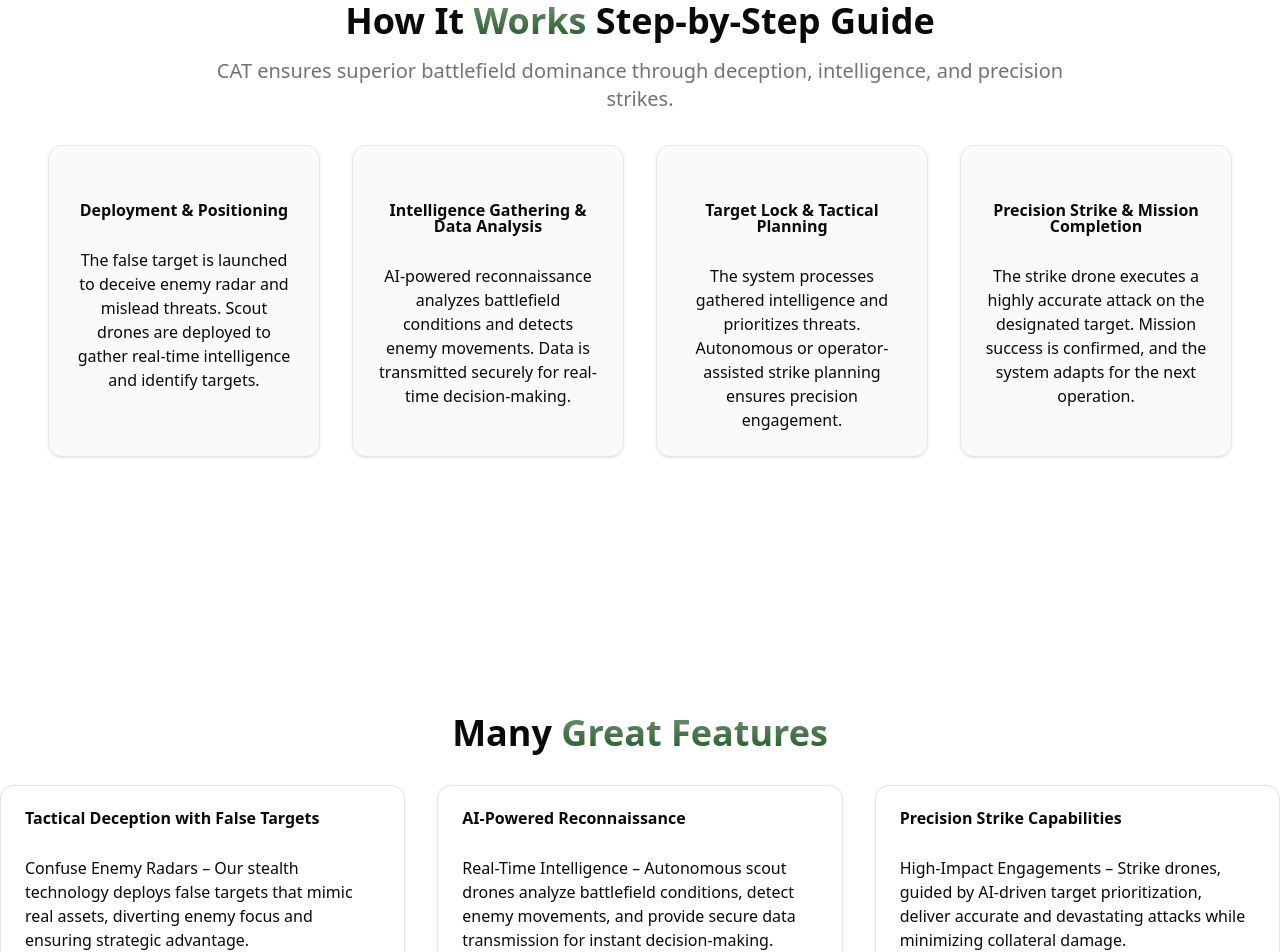
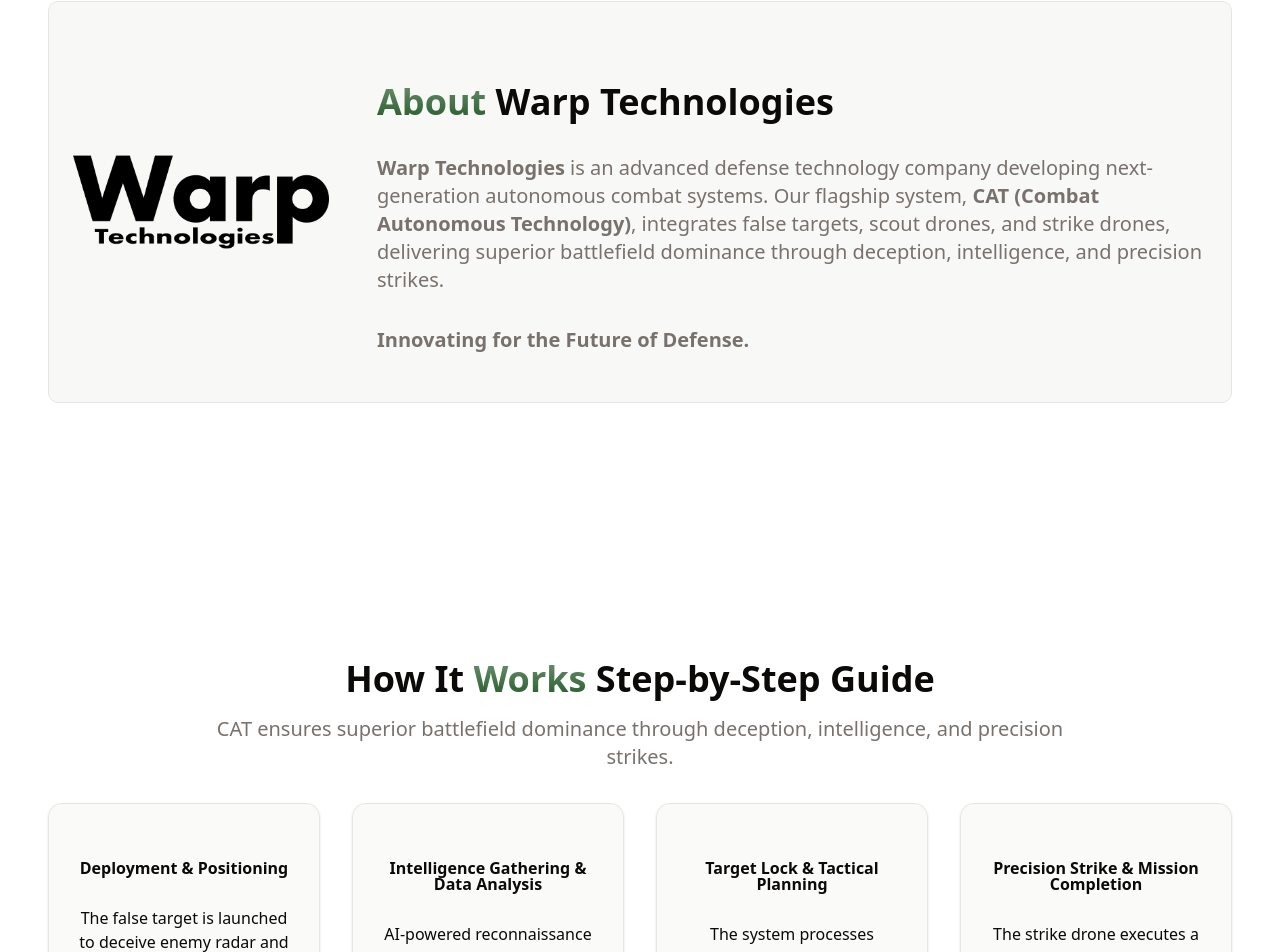
Before and after one commit to anastasia-kvitka/my-portfolio, a Next.js app: page / in a window 1280 px wide. Shown: the part 984-1936 px from the top of the page. Built offline with nearby package versions, Linux system fonts and the light colour scheme; some icons are missing.

Commit message:
added paddings

```diff
--- a/app/page.tsx
+++ b/app/page.tsx
@@ -1,3 +1,4 @@
+import { About } from "@/components/About";
 import { FAQ } from "@/components/FAQ";
 import { Features } from "@/components/Features";
 import { Hero } from "@/components/Hero";
@@ -10,6 +11,7 @@ export default function Home() {
     <>
       <Navigation />
       <Hero />
+      <About />
       <HowItWorks />
       <Features />
       <FAQ />
--- /dev/null
+++ b/components/About.tsx
@@ -0,0 +1,39 @@
+import Image from "next/image";
+import logo from "./assets/logo.png";
+
+export const About = () => {
+  return (
+    <section id="about" className="container py-24 sm:py-32  px-6 md:px-12">
+      <div className="bg-muted/70 border rounded-lg py-12">
+        <div className="px-6 flex flex-col md:flex-row gap-8 md:gap-12">
+          <Image
+            src={logo}
+            alt=""
+            className="w-[256px] object-contain rounded-lg mx-auto md:mx-0"
+          />
+          <div className="bg-green-0 flex flex-col justify-center text-center md:text-left items-center md:items-start">
+            <h2 className="text-3xl md:text-4xl font-bold py-8">
+              <span className="bg-gradient-to-b from-primary/60 to-primary text-transparent bg-clip-text">
+                About{" "}
+              </span>
+              Warp Technologies
+            </h2>
+            <p className="text-xl text-muted-foreground pb-8">
+              <b>Warp Technologies</b> is an advanced defense technology company
+              developing next-generation autonomous combat systems. Our flagship
+              system, <b>CAT (Combat Autonomous Technology)</b>, integrates
+              false targets, scout drones, and strike drones, delivering
+              superior battlefield dominance through deception, intelligence,
+              and precision strikes.
+            </p>
+            <p className="text-xl text-muted-foreground font-bold">
+              Innovating for the Future of Defense.
+            </p>
+
+            {/*<Statistics />*/}
+          </div>
+        </div>
+      </div>
+    </section>
+  );
+};
--- a/components/FAQ.tsx
+++ b/components/FAQ.tsx
@@ -58,7 +58,7 @@ const FAQList: FAQProps[] = [
 
 export const FAQ = () => {
   return (
-    <section id="faq" className="container py-24 sm:py-32">
+    <section id="faq" className="container py-24 sm:py-32  px-6 md:px-12">
       <h2 className="text-3xl md:text-4xl font-bold mb-4">
         Frequently Asked{" "}
         <span className="bg-gradient-to-b from-primary/60 to-primary text-transparent bg-clip-text">
--- a/components/Features.tsx
+++ b/components/Features.tsx
@@ -16,7 +16,7 @@ const features: FeatureProps[] = [
   {
     title: "Tactical Deception with False Targets",
     description:
-      "Confuse Enemy Radars – Our stealth technology deploys false targets that mimic real assets, diverting enemy focus and ensuring strategic advantage.",
+      "Confuse Enemy Radars – Our false targets are equipped with Luneburg lenses, making them appear as real assets. This misleads enemy tracking systems and enhances battlefield deception.",
   },
   {
     title: "AI-Powered Reconnaissance",
@@ -32,7 +32,10 @@ const features: FeatureProps[] = [
 
 export const Features = () => {
   return (
-    <section id="features" className="container py-24 sm:py-32 space-y-8">
+    <section
+      id="features"
+      className="container py-24 sm:py-32 space-y-8  px-6 md:px-12"
+    >
       <h2 className="text-3xl lg:text-4xl font-bold md:text-center">
         Many{" "}
         <span className="bg-gradient-to-b from-primary/60 to-primary text-transparent bg-clip-text">
--- a/components/Projects.tsx
+++ b/components/Projects.tsx
@@ -22,20 +22,12 @@ interface Project {
 
 const projectsData: Project[] = [
   {
-    title: "Avid MediCentral | CloudUX",
+    title: "False Talget",
     description: "description",
     link: "https://link.com",
     code: "https://github.com",
     previewVideo: "/videos/Avid.mp4",
-    technologies: ["Figma", "Sketch", "InVision"],
-  },
-  {
-    title: "Avid MediCentral | CloudUX",
-    description: "description",
-    link: "https://link.com",
-    code: "https://github.com",
-    previewVideo: "/videos/Avid.mp4",
-    technologies: ["Figma", "Sketch", "InVision"],
+    technologies: ["Luneburg Lens"],
   },
   {
     title: "Avid MediCentral | CloudUX",
```
